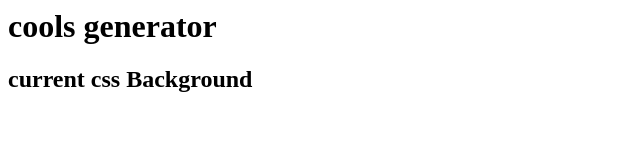
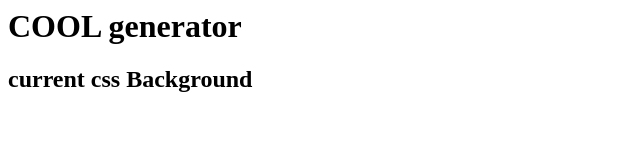
Before and after one commit to GasemJabbari/bacground-generator, a plain HTML site: page index.html in a window 1280 px wide. Shown: the whole page, without its empty margins (0-640 px from the left). Drawn offline with Linux system fonts and the light colour scheme.

Commit message:
capitalize title

```diff
--- a/index.html
+++ b/index.html
@@ -9,7 +9,7 @@
 </head>
 
 <body>
-  <h1>cools generator</h1>
+  <h1>COOL generator</h1>
   <h2>current css Background</h2>
   <script src="script.js">
 
```
